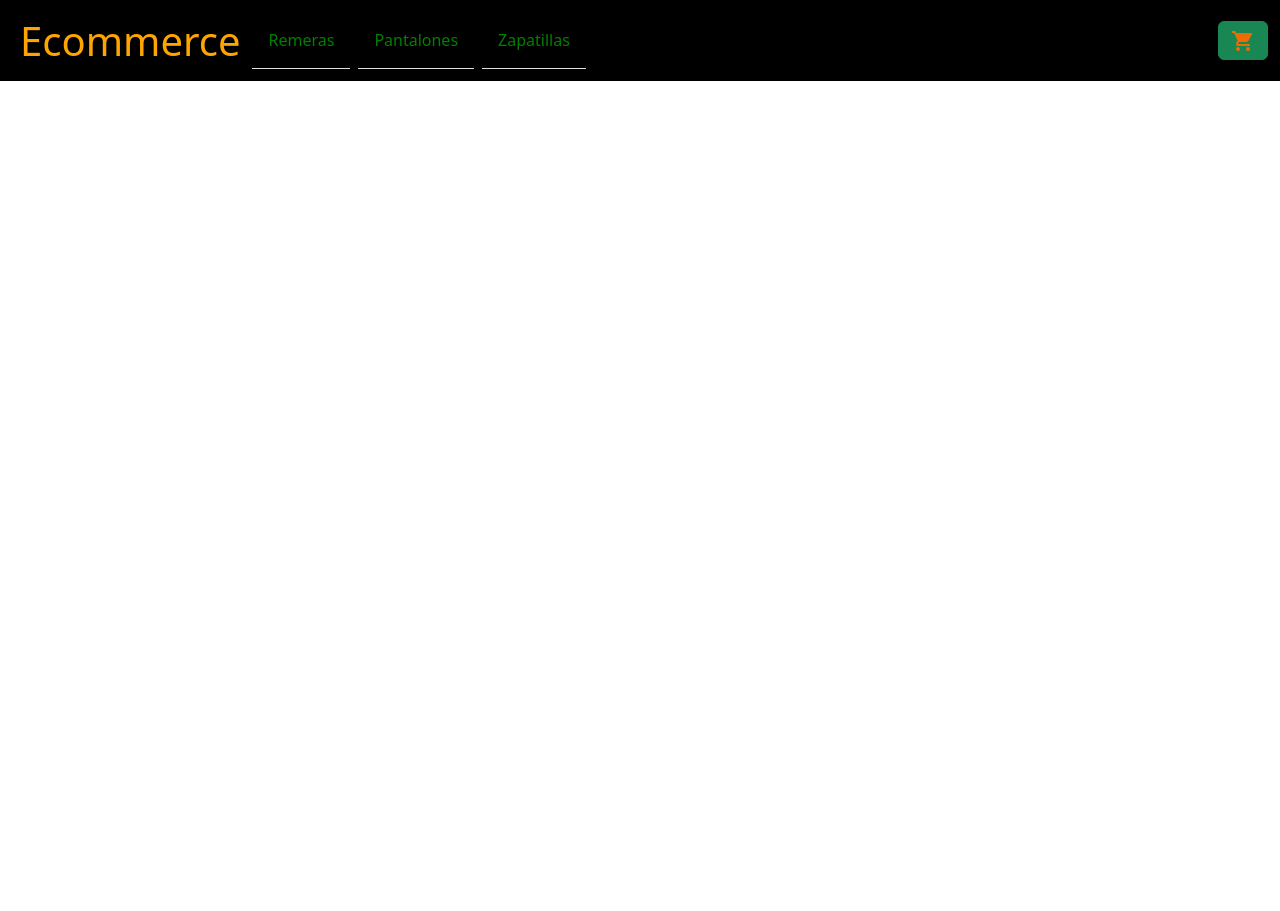
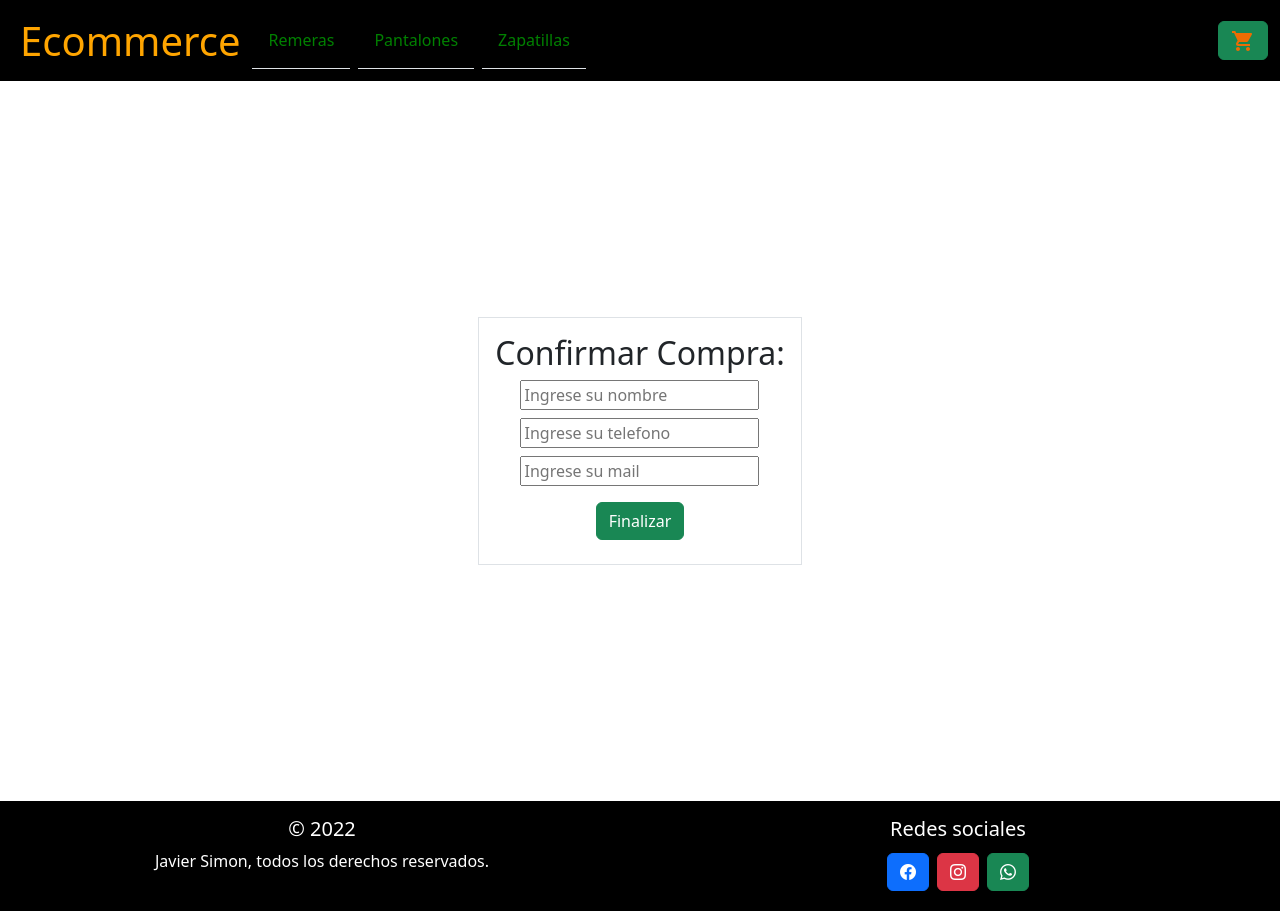
Before and after one commit to JavierSimon/proyecto_JavierSimon, a React (Create React App) app: page /order in a window 1280 px wide. Before the commit the page ends 800 px from the top, so only its background shows below. Built offline with nearby package versions, Linux system fonts and the light colour scheme.

Commit message:
se agregaron detalles para el desafio de Item Colecttion 2

```diff
--- a/package.json
+++ b/package.json
@@ -12,6 +12,7 @@
     "@testing-library/react": "^13.3.0",
     "@testing-library/user-event": "^13.5.0",
     "bootstrap": "^5.2.0",
+    "bootstrap-icons": "^1.9.1",
     "firebase": "^9.10.0",
     "react": "^18.2.0",
     "react-dom": "^18.2.0",
--- a/public/index.html
+++ b/public/index.html
@@ -12,6 +12,7 @@
 
   <link rel="apple-touch-icon" href="%PUBLIC_URL%/logo192.png" />
   <link rel="manifest" href="%PUBLIC_URL%/manifest.json" />
+  <link rel="stylesheet" href="https://cdn.jsdelivr.net/npm/bootstrap-icons@1.9.1/font/bootstrap-icons.css">
   <title>Ecommerce</title>
 </head>
 
--- a/src/App.js
+++ b/src/App.js
@@ -3,9 +3,10 @@ import ItemDetailContainer from "./components/Detail/ItemDetailContainer";
 import { ItemListContainer } from "./components/Items/ItemListContainer";
 import NavBar from "./components/NavBar/NavBar";
 import { BrowserRouter, Routes, Route } from 'react-router-dom'
-import Cart from "./components/NavBar/Cart";
-import { CartProvider } from './context/CartContext'
-
+import Cart from "./components/Cart/Cart";
+import { CartProvider } from './context/CartContext';
+import Footer from "./components/Footer/Footer";
+import Form from "./components/Order/Form";
 function App() {
 
 
@@ -15,12 +16,16 @@ function App() {
         <BrowserRouter>
 
           <NavBar />
+
           <Routes>
             <Route path='/' element={<ItemListContainer />} />
             <Route path='/categoria/:categoriaId' element={<ItemListContainer />} />
             <Route path='/detalles/:id' element={<ItemDetailContainer />} />
             <Route path='/cart' element={<Cart />} />
+            <Route path='/order' element={<Form />} />
           </Routes>
+
+          <Footer />
 
         </BrowserRouter>
       </CartProvider>
--- a/src/components/NavBar/Cart.jsx
+++ b/src/components/Cart/Cart.jsx
@@ -35,7 +35,7 @@ export default function Cart() {
           <div className='d-flex justify-content-center'>
           <span className='m-1'>Total a pagar: $ {cartTotal()} </span>
           <button className='btn btn-danger m-1' onClick={clear}>Vaciar carrito</button>
-          <button className='btn btn-success m-1'> Terminar compra!</button>
+          <button className='btn btn-success m-1' onClick={()=>navegar('/order')}> Terminar compra!</button>
           </div>
 
         </div>
--- a/src/components/NavBar/CartWidget.jsx
+++ b/src/components/Cart/CartWidget.jsx
@@ -1,12 +1,12 @@
-import React from 'react'
 import ShoppingCartIcon from '@mui/icons-material/ShoppingCart';
 import { useCart } from '../../context/CartContext';
 
 export const CartWidget = () => {
-    const {cartQuantity} = useCart()
+    const { cartQuantity } = useCart()
+
     return (
         <>
-            <span className='btn btn-success'><ShoppingCartIcon color='warning'/> {cartQuantity() || ''}</span>
+            <span className='btn btn-success'><ShoppingCartIcon color='warning' /> {cartQuantity() || ''}</span>
         </>
     )
 }
--- a/src/components/Detail/ItemDetail.jsx
+++ b/src/components/Detail/ItemDetail.jsx
@@ -36,7 +36,7 @@ export default function ItemDetail({ products }) {
     return (
         <>
 
-            <div className="card" style={{ width: '18rem' }} key={id}>
+            <div className="card" style={{ width: '18rem'}} key={id}>
                 <img src={img} className="card-img-top" alt={name} />
                 <div className="card-body m-1">
                     <p className="card-title">{name}</p>
--- a/src/components/Detail/ItemDetailContainer.jsx
+++ b/src/components/Detail/ItemDetailContainer.jsx
@@ -46,7 +46,7 @@ function ItemDetailContainer() {
 
     return (
         <>
-        <div className='d-flex justify-content-center flex-wrap align-content-around m-1'>
+        <div style={{height: '90vh'}} className='d-flex justify-content-center flex-wrap align-content-around m-1'>
         {loading ? 'Cargando...':<ItemDetail key={products.id} products={products} />}
         </div>
 
--- /dev/null
+++ b/src/components/Footer/Footer.jsx
@@ -0,0 +1,29 @@
+import React from 'react'
+
+export default function Footer() {
+    return (
+        <div className='container-fluid p-3 bg-black'>
+            <div className='row'>
+                <div className='col-sm-12 col-md-6 text-center' style={{color:'#fff'}}>
+                    <h5>© 2022</h5>
+                    <p>Javier Simon, todos los derechos reservados.</p>
+
+                </div>
+
+                <div className='col-sm-12 col-md-6 text-center'>
+                    <h5 style={{color:'#fff'}}>Redes sociales</h5>
+                    <button className='btn btn-primary m-1'>
+                        <i className="bi bi-facebook"></i>
+                    </button>
+                    <button className='btn btn-danger m-1'>
+                        <i className="bi bi-instagram"></i>
+                    </button>
+                    <button className='btn btn-success m-1'>
+                        <i className="bi bi-whatsapp"></i>
+                    </button>
+                </div>
+            </div>
+
+        </div>
+    )
+}
--- a/src/components/Items/ItemListContainer.jsx
+++ b/src/components/Items/ItemListContainer.jsx
@@ -55,7 +55,7 @@ export const ItemListContainer = ({ greeting, bg, pd }) => {
             {/* <div style={{ backgroundColor: bg, padding: pd }}>
                 <h2>El mensaje Greeting es: {greeting}</h2>
             </div> */}
-            <div>
+            <div >
                 {/* <h2>ItemList</h2> */}
                 <div>{loading ? 'cargando...' : <ItemList items={items} />}</div>
                 <h2> {error ? error : false}</h2>
--- a/src/components/NavBar/NavBar.jsx
+++ b/src/components/NavBar/NavBar.jsx
@@ -1,13 +1,13 @@
 import React from 'react'
 //Es hijo del navbar
 import 'bootstrap/dist/css/bootstrap.css'
-import { CartWidget } from './CartWidget'
+import { CartWidget } from '../Cart/CartWidget'
 import { NavLink } from 'react-router-dom'
 
 const NavBar = () => {
     return (
 
-        <nav className="navbar navbar-expand-lg bg-black">
+        <nav className="navbar navbar-expand-lg bg-black sticky-top">
             <div className="container-fluid">
                <NavLink to='/' style={{textDecoration: 'none', color: 'orange'}}><h1 className='m-2'>Ecommerce</h1></NavLink>
                 <button className="navbar-toggler" type="button" data-bs-toggle="collapse" data-bs-target="#navbarSupportedContent" aria-controls="navbarSupportedContent" aria-expanded="false" aria-label="Toggle navigation">
--- /dev/null
+++ b/src/components/Order/Form.jsx
@@ -0,0 +1,82 @@
+import React, { useState } from 'react'
+import { addDoc, collection, getFirestore } from 'firebase/firestore'
+import { useCart } from '../../context/CartContext'
+
+export default function Form() {
+    const [email, setEmail] = useState('')
+    const [nombre, setNombre] = useState('')
+    const [tel, setTel] = useState('')
+
+    const [cartelito, setCartelito] = useState('')
+    const [idCompra, setIdCompra] = useState('')
+    const [apagarBtn, setApagarBtn] = useState(false)
+
+    const {cart, cartTotal, clear} = useCart()
+
+    function terminarCompra() {
+        //estoy diciendo que si falta un dato no se ejecuta la funcion terminarCompra con el return
+        if(!nombre || !tel || !email) {
+            setCartelito('Te has olvidado de ingresar un dato');
+            return
+        };
+     // si sale todo bien el boton pasa a true, osea que no pueda darle click al boton, para no generar mas compras
+        setApagarBtn(true)
+
+        let order = {
+            buyer: { name: nombre, phone: tel, email: email },
+            carrito: cart.map((compra)=> {
+                let datos = {
+                    id: compra.id,
+                    title: compra.name,
+                    price: compra.price,
+                }
+
+                return datos
+            }),
+            date: Date(),
+            total: cartTotal(),
+        };
+
+        // ingresar a firebase
+        const db = getFirestore();
+        const miColeccion = collection(db, 'orders')
+        addDoc(miColeccion, order)
+            .then(({id})=> {
+                setIdCompra(id)
+            })
+            .catch((error)=> setApagarBtn(false))
+
+    }
+
+    return (
+        <div style={{ height: '90vh' }} className='d-flex flex-column justify-content-center align-items-center'>
+        {/* aca esta diciendo que si hay un cartelito que lo muestre */}
+        {cartelito && 'ERROR: ' + cartelito}
+        <form style={{ margin: '5px auto'}} className='border p-3 text-center'>
+            <h2>Confirmar Compra:</h2>
+            <div className="m-2">
+                <input value={nombre} onChange={(e) => setNombre(e.target.value)} type={"text"} placeholder='Ingrese su nombre' required />
+            </div>
+
+            <div className="m-2">
+                <input value={tel} onChange={(e) => setTel(e.target.value)} type={"number"} placeholder='Ingrese su telefono' required />
+            </div>
+
+            <div className="m-2">
+                <input value={email} onChange={(e) => setEmail(e.target.value)} type={"email"} placeholder='Ingrese su mail' required />
+            </div>
+
+
+        {
+        !idCompra
+            ? !apagarBtn
+                ? <button className='btn btn-success m-2' onClick={()=> { terminarCompra(); clear()}}>Finalizar</button>
+                : 'loading'
+            : <p>Gracias por tu compra, tu ticket es: <span style={{color: 'red'}}>{idCompra}</span> </p>
+        }
+        </form>
+
+
+        </div>
+    )
+}
```
Also changed, not shown: src/components/Cart/CartItem.jsx (renamed from src/components/NavBar/CartItem.jsx), 1 other file (tests, documents, lock files or other folders).
